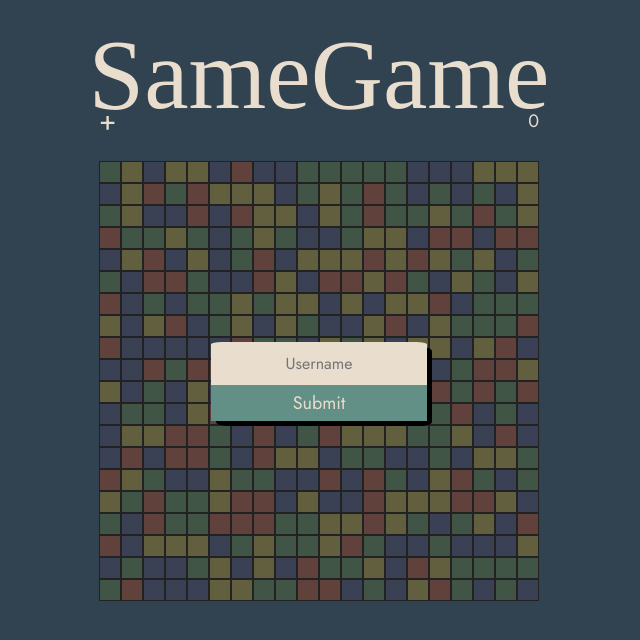
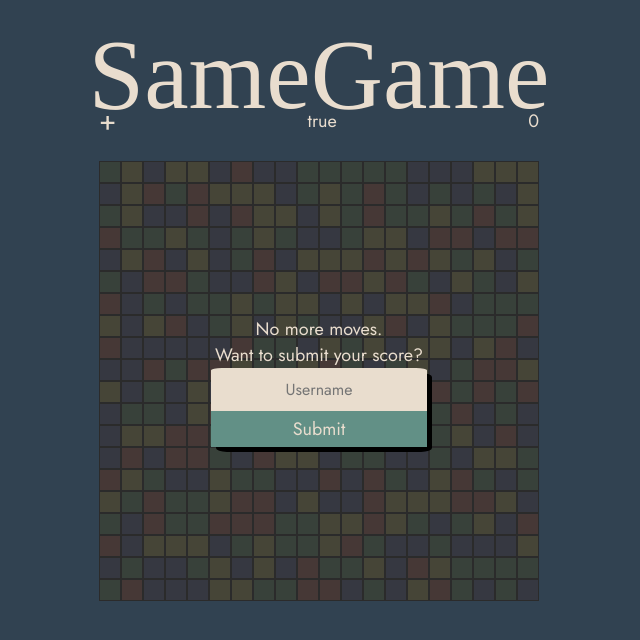
Before and after one commit to kvssr/SameGame, a React (Create React App) app: page / in a window 1280 px wide. Shown: the top 640 px of the page, without its empty margins (321-961 px from the left). Built offline with nearby package versions, Linux system fonts and the light colour scheme; a web font is replaced by a local one.

Commit message:
Check for no more moves

```diff
--- a/src/assets/game.css
+++ b/src/assets/game.css
@@ -76,19 +76,23 @@ input {
 .username-container {
     width: 100%;
     height: 100%;
-    background: #323232b2;
+    background: #323232de;
     position: absolute;
     z-index: 2;
     top: 0px;
     display: flex;
-    align-items: center;
+    flex-direction: column;
+    justify-content: center;
 }
 
 .usernameForm {
-    margin: auto;
+    margin-left: auto;
+    margin-right: auto;
     border-radius: 5%;
     box-shadow: black 5px 5px;
 }
+
+.endMessage {}
 
 .usernameForm>button {
     padding-top: 5px;
--- a/src/components/GameManager.js
+++ b/src/components/GameManager.js
@@ -11,7 +11,26 @@ export const generateBoard = (x = 20, y = 20) => {
   return board;
 };
 
-export const clickBoardCell = (board, x, y) => {};
+export const checkAnyMoveAvailable = (board) => {
+  for (let i = 0; i < board.length; i++) {
+    for (let j = 0; j < board[i].length; j++) {
+      if (board[i][j].isEmpty) continue;
+      let shape = getShape(board, j, i, []);
+      if (shape.length > 2) return true;
+    }
+  }
+  return false;
+};
+
+export const resetVisited = (board) => {
+  for (let i = 0; i < board.length; i++) {
+    for (let j = 0; j < board[i].length; j++) {
+      if (board[i][j].isEmpty) continue;
+      board[i][j].visited = false;
+    }
+  }
+  return board;
+};
 
 export const getShape = (board, x, y, cellList) => {
   const checkTop = Math.max(0, y - 1);
--- a/src/components/UsernameInput.jsx
+++ b/src/components/UsernameInput.jsx
@@ -10,6 +10,10 @@ const UsernameInput = ({ setUsername }) => {
 
   return (
     <div className="username-container">
+      <div class="endMessage">
+        <p>No more moves.</p>
+        <p>Want to submit your score?</p>
+      </div>
       <div className="usernameForm">
         <input
           id="usernameInput"
--- a/src/views/game/index.jsx
+++ b/src/views/game/index.jsx
@@ -2,9 +2,11 @@ import React, { useEffect, useState } from "react";
 import Cell from "../../components/Cell";
 import "../../assets/game.css";
 import {
+  checkAnyMoveAvailable,
   generateBoard,
   getShape,
   removeShape,
+  resetVisited,
 } from "../../components/GameManager";
 import UsernameInput from "../../components/UsernameInput";
 
@@ -13,6 +15,7 @@ const GameView = () => {
   const [hoverShape, setHoverShape] = useState([]);
   const [score, setScore] = useState(0);
   const [username, setUsername] = useState();
+  const [canMove, setCanMove] = useState(true);
 
   const handleOnClick = (e) => {
     let id = e.target.id.split("-");
@@ -22,8 +25,12 @@ const GameView = () => {
     if (board[y][x].isEmpty) return;
     let shape = getShape(board, x, y, []);
     if (shape.length > 2) {
-      setBoard([...removeShape(board, shape)]);
+      let newBoard = removeShape(board, shape);
+      console.log("🚀 ~ handleOnClick ~ newBoard:", newBoard);
       setScore(score + Math.pow(shape.length - 2, 2));
+      setCanMove(checkAnyMoveAvailable(board));
+      newBoard = resetVisited(newBoard);
+      setBoard([...newBoard]);
     }
   };
 
@@ -46,6 +53,7 @@ const GameView = () => {
   const handleNewGameClick = (e) => {
     setBoard(generateBoard());
     setScore(0);
+    setCanMove(true);
   };
 
   const handleOnMouseLeave = (e) => {
@@ -69,6 +77,7 @@ const GameView = () => {
         </button>
         <div className="usernameDiv">
           <p>{username}</p>
+          <p>{canMove.toString()}</p>
         </div>
         <div className="scoreDiv">
           <p>{score}</p>
@@ -94,7 +103,7 @@ const GameView = () => {
             </div>
           );
         })}
-        {!username && <UsernameInput setUsername={handleSetUsername} />}
+        {canMove && <UsernameInput setUsername={handleSetUsername} />}
       </div>
     </div>
   );
```
